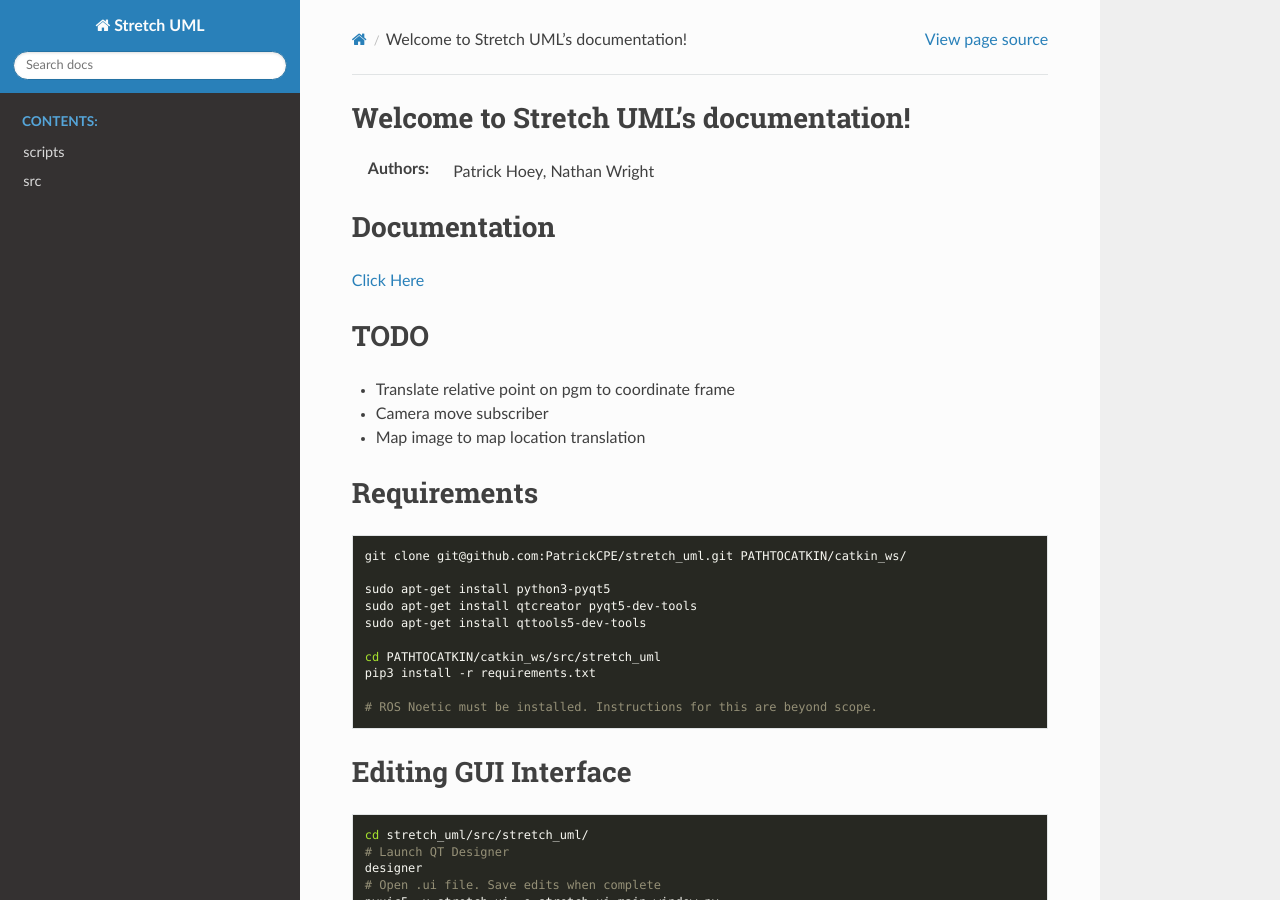
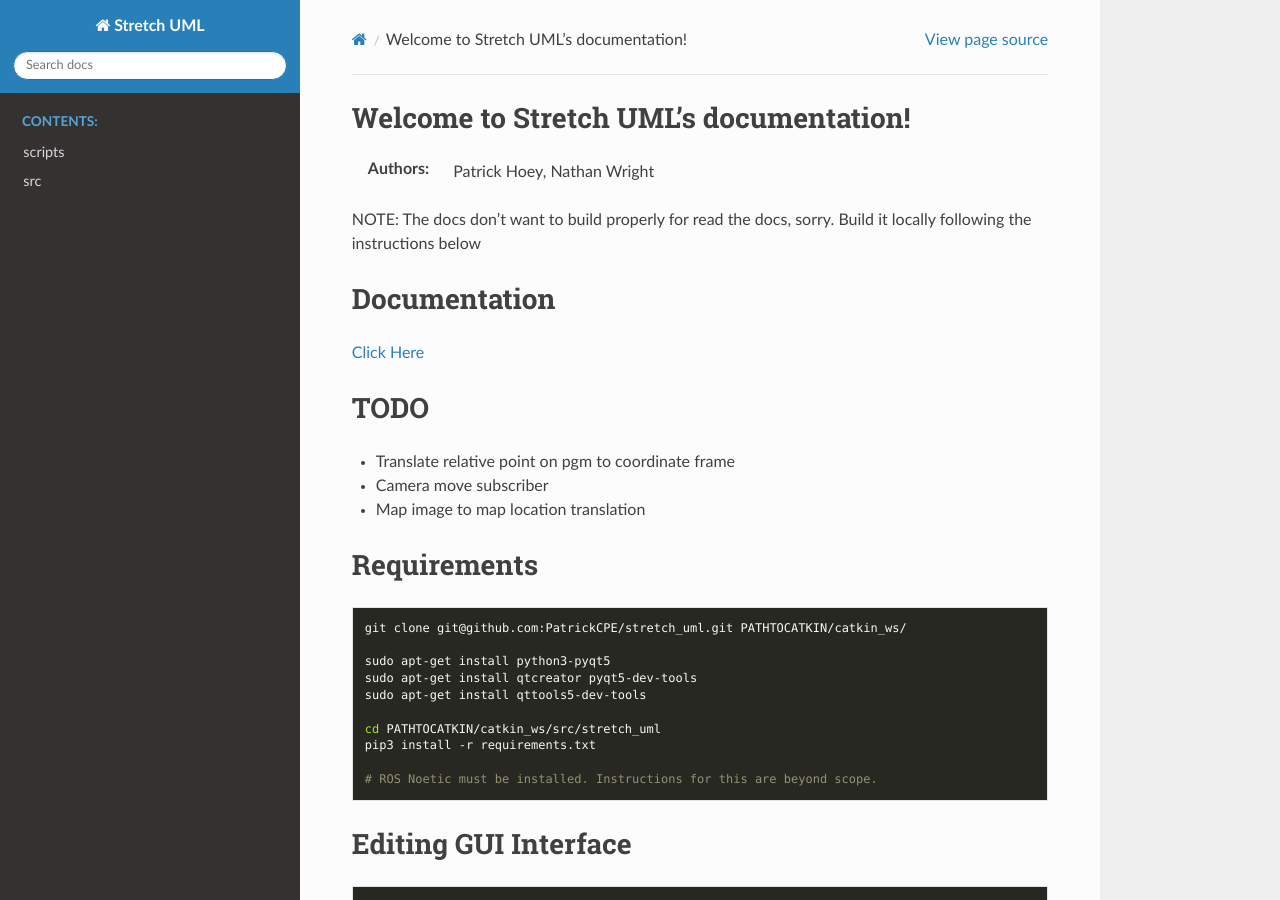
Before and after one commit to PatrickCPE/stretch_uml, a Sphinx documentation site: the page built from docs/source/index.rst, in a window 1280 px wide and 900 px high. Built offline with Sphinx 7.4.7 and the Read the Docs theme 2.0.0, drawn with Linux system fonts in a browser that asks for light colours.

Commit message:
Plz fix RTD

```diff
--- a/docs/source/index.rst
+++ b/docs/source/index.rst
@@ -9,6 +9,8 @@
 :Authors:
    Patrick Hoey,
    Nathan Wright
+
+NOTE: The docs don't want to build properly for read the docs, sorry. Build it locally following the instructions below
 
 .. mdinclude:: ../../README.md
 
```
